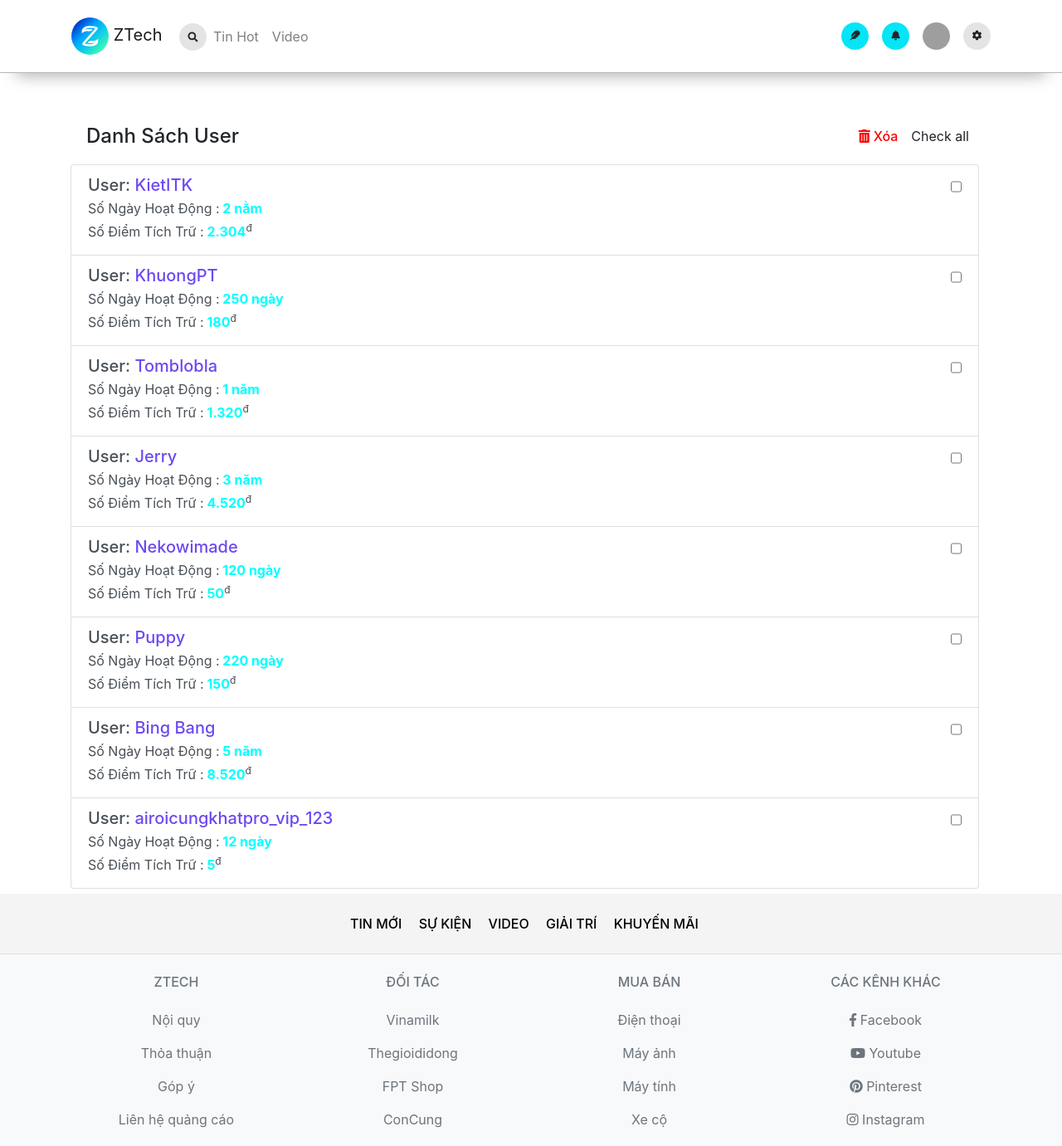
After one commit to user2304TK/Ztech, a Flask app: template templates/quanlyuser.html in a window 1280 px wide. The commit adds this page. Shown: the whole page at 83% size. Run offline with Flask 2, Linux system fonts and the light colour scheme; the template is opened without the code that fills it, so the values that code supplies are empty; some libraries are stand-ins or nearby versions; grey boxes are pictures that could not be loaded.

Commit message:
Nhiem vu da xong doi fix reps

```diff
--- a/static/css/main.css
+++ b/static/css/main.css
@@ -106,5 +106,5 @@ body,html{
 }
 .wrapper {
     min-height: 100%;
-    margin-bottom: -50px;
+    margin-bottom: -10px;
 }
--- /dev/null
+++ b/templates/quanlyuser.html
@@ -0,0 +1,462 @@
+<!DOCTYPE html>
+<html lang="en">
+<head>
+
+  <link rel="stylesheet" href="https://maxcdn.bootstrapcdn.com/bootstrap/4.5.2/css/bootstrap.min.css">
+  <script src="https://ajax.googleapis.com/ajax/libs/jquery/3.5.1/jquery.min.js"></script>
+  <link rel="stylesheet" href="https://use.fontawesome.com/releases/v5.7.0/css/all.css" integrity="sha384-lZN37f5QGtY3VHgisS14W3ExzMWZxybE1SJSEsQp9S+oqd12jhcu+A56Ebc1zFSJ" crossorigin="anonymous">
+  <script src="https://cdnjs.cloudflare.com/ajax/libs/popper.js/1.16.0/umd/popper.min.js"></script>
+  <script src="https://maxcdn.bootstrapcdn.com/bootstrap/4.5.2/js/bootstrap.min.js"></script>
+  <meta charset="UTF-8">
+  <link rel="stylesheet" href="../static/css/main.css">
+  <meta http-equiv="X-UA-Compatible" content="IE=edge">
+  <meta name="viewport" content="width=device-width, initial-scale=1.0">
+  <title>Document</title>
+   <script>
+    $(document).ready(function(){
+      if ($(window).width() > 750){
+          $(".viet").hide();
+        }
+        else
+        {
+          $(".viet").show();
+        }
+
+      $(".search-query").hide();
+
+      $(".form-group .btn").click(function(){
+        $(".search-query").toggle(200);
+
+      });
+
+      $(window).resize(function(){
+        if ($(window).width() > 750){
+          $(".viet").hide();
+        }
+        else
+        {
+          $(".viet").show();
+        }
+        if ($(window).width() > 1200){
+          $(".info-box").show();
+        }
+        else
+        {
+          $(".info-box").hide();
+        }
+      });
+
+      $(".showpopup").click(function(){
+        $(".pop1").removeClass("hidden");
+        $("body").addClass("unscroll");
+        $(".pop2").addClass("hidden");
+        $("html, body").animate({ scrollTop: 0 }, "slow");
+      });
+
+      $(".closepopup").click(function(){
+        $(".full-screen").addClass("hidden");
+        $("body").removeClass("unscroll");
+        $('iframe').attr('src', $('iframe').attr('src'));
+      });
+
+      $(".like").click(function(){
+        $(".like").toggleClass("like1");
+        if ($(".like-text").text() ==" Thích"){
+          $(".like-text").text(" Đã thích");
+
+        }
+        else{
+          $(".like-text").text(" Thích");
+        };
+      });
+
+      $(".like2").click(function(){
+        $(".like2").toggleClass("like1");
+        if ($(".like-text1").text() ==" Thích"){
+          $(".like-text1").text(" Đã thích");
+
+        }
+        else{
+          $(".like-text1").text(" Thích");
+        };
+      });
+
+      $(".fa-chevron-right").click(function(){
+        $(".pop1").addClass("hidden");
+        $(".pop2").removeClass("hidden");
+        $('.frame1').attr('src', $('.frame1').attr('src'));
+      });
+
+      $(".fa-chevron-left").click(function(){
+        $(".pop2").addClass("hidden");
+        $(".pop1").removeClass("hidden");
+        $('.frame2').attr('src', $('.frame2').attr('src'));
+      });
+
+      $(".ico-vietbai").click(function(){
+        $(".viet-bai").removeClass("hidden");
+        $("body").addClass("unscroll");
+        $("html, body").animate({ scrollTop: 0 }, "slow");
+      });
+
+      $(".dang-bai").click(function(){
+        if ( $(".tieudeviet").val() =="" ||  $(".noidungviet").val() =="" ){
+          alert("Vui lòng điền đầy đủ nội dung !!!");
+        }
+        else{
+          alert("Đã đăng bài !!!");
+          $(".viet-bai").addClass("hidden");
+          $(".tieudeviet").val("");
+          $(".noidungviet").val("");
+        };
+      });
+
+      $(".search-query").focus(function(){
+        $(".search-query").val("");
+      });
+
+      $(".chk-all").click(function(){
+        $(".chk-xoa").attr("checked",true);
+      });
+
+      $(".xoa-ho-tro").click(function(){
+        if($(".check-xoa1").is(":checked"))
+        {
+            $('.list1').remove();
+        }
+
+        if($(".check-xoa2").is(":checked"))
+        {
+            $('.list2').remove();
+        }
+
+        if($(".check-xoa3").is(":checked"))
+        {
+            $('.list3').remove();
+        }
+
+        if($(".check-xoa4").is(":checked"))
+        {
+            $('.list4').remove();
+        }
+
+        if($(".check-xoa5").is(":checked"))
+        {
+            $('.list5').remove();
+        }
+
+        if($(".check-xoa6").is(":checked"))
+        {
+            $('.list6').remove();
+        }
+
+        if($(".check-xoa7").is(":checked"))
+        {
+            $('.list7').remove();
+        }
+
+        if($(".check-xoa8").is(":checked"))
+        {
+            $('.list8').remove();
+        }
+
+        $('.chk-xoa').attr('checked', false)
+
+        if (($(".list1").length == false)&&($(".list2").length == false)&&($(".list3").length == false)&&($(".list4").length == false)&&($(".list5").length == false)&&($(".list6").length == false)&&($(".list7").length == false)&&($(".list8").length == false))
+        {
+            $('.dstrong').removeClass('hidden');
+        }
+    });
+
+   });
+
+  </script>
+</head>
+<div id="fb-root"></div>
+<body>
+  <nav class="container navbar navbar-expand-md navbar-inverse  navbar-light pb-0">
+    <!-- Brand -->
+    <div class="form-group pt-2">
+    <a class="navbar-brand" href="#"><img src="../static/img/Z-green-leaf.svg" width="45" height="45" alt="Logo"> ZTech</a>
+    <!-- search -->
+          <input type="text" class="search-query" placeholder="Type something...">
+          <button type="submit" class="btn btn-circle"><i class="fa fa-search"></i></button>
+    </div>
+
+
+
+    <!-- toggle icon -->
+    <button class="navbar-toggler mb-3" type="button" data-toggle="collapse" data-target="#collapsibleNavbar">
+      <span class="navbar-toggler-icon"></span>
+   </button>
+
+    <!-- Links -->
+    <div class="collapse navbar-collapse" id="collapsibleNavbar">
+    <ul class="navbar-nav mr-auto pb-2">
+      <li class="nav-item">
+        <a class="nav-link" href="#">Tin Hot</a>
+      </li>
+      <li class="nav-item">
+        <a class="nav-link" href="#">Video</a>
+      </li>
+    </ul>
+      <li class="nav-item li-dangnhap pr-3 pb-2 ico-vietbai">
+        <i class="fas fa-feather btn-circle" style="padding-top: 10px; background-color: rgb(4, 229, 245);" data-toggle="tooltip" data-placement="top" title="Viết bài"></i>
+        <span class="viet">Viết bài</span>
+      </li>
+      <li class="nav-item li-dangnhap pr-3 pb-2">
+        <div class="dropdown" data-toggle="dropdown" aria-haspopup="true" data-placement="top" title="Cài đặt" aria-expanded="false" >
+          <i class="fas fa-bell btn-circle" style="padding-top: 10px; background-color: rgb(4, 229, 245);" data-toggle="tooltip" data-placement="top" title="Thông báo"></i>
+        <span class="viet">Thông báo</span>
+          <div class="dropdown-menu dropdown-menu-right" style="text-align: left;" aria-labelledby="dropdownMenuButton">
+            <a class="dropdown-item" href="#" >
+              <span style="color: blue; font-weight: 400;">KhuongPT</span> <br>
+              <span style="font-size: small;">Bài viết của bạn đã bị xóa bởi đăng tải nội dung không lành mạnh !!</span>
+            </a>
+            <hr>
+            <a class="dropdown-item" href="#" >
+                <span style="color: blue; font-weight: 400;">Nekowimade</span> <br>
+                <span style="font-size: small;">Đã bình luận bài đăng của bạn</span>
+            </a>
+            <hr>
+            <a class="dropdown-item" href="#" >
+                <span style="color: blue; font-weight: 400;">Tomblobla</span> <br>
+                <span style="font-size: small;">Đã thích bài đăng của bạn</span>
+            </a>
+          </div>
+        </div>
+      </li>
+      <li class="nav-item li-dangnhap pr-3 pb-2">
+        <img class="rounded-circle" width="33" height="33" src="../static/img/khoa.jpg" alt="khoamod" data-toggle="tooltip" data-placement="top" title="Trang cá nhân">
+        <span class="viet">Trang cá nhân</span>
+      </li>
+
+      <li class="nav-item li-dangnhap pb-2">
+        <div class="dropdown" data-toggle="dropdown" aria-haspopup="true" data-placement="top" title="Cài đặt" aria-expanded="false" >
+          <i id="dropdownMenuButton" class="fas fa-cog btn-circle" style="padding-top: 10px; "></i>
+          <span class="viet">Cài đặt</span>
+          <div class="dropdown-menu dropdown-menu-right" style="text-align: left;" aria-labelledby="dropdownMenuButton">
+            <a class="dropdown-item" href="#"><i class="fas fa-user"></i> Trang cá nhân</a>
+            <a class="dropdown-item" href="#"><i class="fas fa-info"></i> Thông tin cá nhân</a>
+            <a class="dropdown-item" href="#"><i class="fas fa-user-tag"></i> Quản lý user</a>
+            <a class="dropdown-item" href="#"><i class="fas fa-paperclip"></i> Quản lý bài viết</a>
+            <a class="dropdown-item" href="#"><i class="fas fa-lock"></i> Đổi mật khẩu</a>
+            <a class="dropdown-item" href="#"><i class="fas fa-sign-out-alt"></i> Đăng xuất</a>
+          </div>
+        </div>
+      </li>
+    </div>
+  </nav>
+  <hr class="hr-shadow">
+  <br>
+  <br>
+  <section class="container wrapper">
+      <!-- title -->
+    <div class="row ml-1 pb-3 container">
+        <div style="font-weight: 500; font-size: x-large;">
+            Danh Sách User
+          </div>
+        <div class="ml-auto mr-3 form-inline">
+            <div class="pr-3 point xoa-ho-tro" style="font-weight: 500; color: red;"> <i class="fas fa-trash-alt pr-1"></i>Xóa</div>
+            <div class="point chk-all">Check all</div>
+        </div>
+      </div>
+      <!-- danh sach -->
+    <div class="list-group container pb-3">
+        <a href="#" class="list-group-item list-group-item-action flex-column align-items-start list1">
+          <div class="d-flex w-100 justify-content-between">
+            <h5 class="mb-1">User:<span style="color: rgb(109, 73, 240);"> KietITK </span></h5>
+            <input class="check-xoa1 chk-xoa" type="checkbox">
+          </div>
+          <p class="mb-1">Số Ngày Hoạt Động :<span style="color: aqua;font-weight: bold;"> 2 nằm</span> </p>
+          <p class="mb-1">Số Điểm Tích Trữ :<span style="color: aqua;font-weight: bold;"> 2.304</span><sup>đ</sup> </p>
+        </a>
+        <a href="#" class="list-group-item list-group-item-action flex-column align-items-start list2">
+          <div class="d-flex w-100 justify-content-between">
+            <h5 class="mb-1">User:<span style="color: rgb(109, 73, 240);"> KhuongPT </span></h5>
+            <input class="check-xoa2 chk-xoa" type="checkbox">
+          </div>
+          <p class="mb-1">Số Ngày Hoạt Động :<span style="color: aqua;font-weight: bold;"> 250 ngày </span> </p>
+          <p class="mb-1">Số Điểm Tích Trữ :<span style="color: aqua;font-weight: bold;"> 180</span><sup>đ</sup> </p>
+        </a>
+        <a href="#" class="list-group-item list-group-item-action flex-column align-items-start list3">
+          <div class="d-flex w-100 justify-content-between">
+            <h5 class="mb-1">User:<span style="color: rgb(109, 73, 240);"> Tomblobla </span></h5>
+            <input class="check-xoa3 chk-xoa" type="checkbox">
+          </div>
+          <p class="mb-1">Số Ngày Hoạt Động :<span style="color: aqua;font-weight: bold;"> 1 năm </span> </p>
+          <p class="mb-1">Số Điểm Tích Trữ :<span style="color: aqua;font-weight: bold;"> 1.320</span><sup>đ</sup> </p>
+        </a>
+        <a href="#" class="list-group-item list-group-item-action flex-column align-items-start list4">
+            <div class="d-flex w-100 justify-content-between">
+                <h5 class="mb-1">User:<span style="color: rgb(109, 73, 240);"> Jerry</span></h5>
+              <input class="check-xoa4 chk-xoa" type="checkbox">
+            </div>
+            <p class="mb-1">Số Ngày Hoạt Động :<span style="color: aqua;font-weight: bold;"> 3 năm </span> </p>
+            <p class="mb-1">Số Điểm Tích Trữ :<span style="color: aqua;font-weight: bold;"> 4.520</span><sup>đ</sup> </p>
+          </a>
+          <a href="#" class="list-group-item list-group-item-action flex-column align-items-start list5">
+            <div class="d-flex w-100 justify-content-between">
+                <h5 class="mb-1">User:<span style="color: rgb(109, 73, 240);"> Nekowimade </span></h5>
+              <input class="check-xoa5 chk-xoa" type="checkbox">
+            </div>
+            <p class="mb-1">Số Ngày Hoạt Động :<span style="color: aqua;font-weight: bold;"> 120 ngày </span> </p>
+            <p class="mb-1">Số Điểm Tích Trữ :<span style="color: aqua;font-weight: bold;"> 50</span><sup>đ</sup> </p>
+          </a>
+          <a href="#" class="list-group-item list-group-item-action flex-column align-items-start list6">
+            <div class="d-flex w-100 justify-content-between">
+                <h5 class="mb-1">User:<span style="color: rgb(109, 73, 240);"> Puppy </span></h5>
+              <input class="check-xoa6 chk-xoa" type="checkbox">
+            </div>
+            <p class="mb-1">Số Ngày Hoạt Động :<span style="color: aqua;font-weight: bold;"> 220 ngày </span> </p>
+            <p class="mb-1">Số Điểm Tích Trữ :<span style="color: aqua;font-weight: bold;"> 150</span><sup>đ</sup> </p>
+          </a>
+          <a href="#" class="list-group-item list-group-item-action flex-column align-items-start list7">
+            <div class="d-flex w-100 justify-content-between">
+                <h5 class="mb-1">User:<span style="color: rgb(109, 73, 240);"> Bing Bang </span></h5>
+              <input class="check-xoa7 chk-xoa" type="checkbox">
+            </div>
+            <p class="mb-1">Số Ngày Hoạt Động :<span style="color: aqua;font-weight: bold;"> 5 năm </span> </p>
+            <p class="mb-1">Số Điểm Tích Trữ :<span style="color: aqua;font-weight: bold;"> 8.520</span><sup>đ</sup> </p>
+          </a>
+          <a href="#" class="list-group-item list-group-item-action flex-column align-items-start list8">
+            <div class="d-flex w-100 justify-content-between">
+                <h5 class="mb-1">User:<span style="color: rgb(109, 73, 240);"> airoicungkhatpro_vip_123 </span></h5>
+              <input class="check-xoa8 chk-xoa" type="checkbox">
+            </div>
+            <p class="mb-1">Số Ngày Hoạt Động :<span style="color: aqua;font-weight: bold;"> 12 ngày </span> </p>
+            <p class="mb-1">Số Điểm Tích Trữ :<span style="color: aqua;font-weight: bold;"> 5</span><sup>đ</sup> </p>
+          </a>
+      </div>
+      <div class="dstrong hidden" style="text-align: center; padding: 300px; font-weight: 500; font-size: x-large; color: rgb(4, 229, 245);">
+        Danh sách trống !
+      </div>
+
+    <!-- viet bai -->
+    <div class="viet-bai full-screen hidden flex-container-center">
+      <div class="row form-inline " style="width: auto;" >
+        <div class="rounded" style="width: 500px; background-color: azure; padding: 20px;">
+          <img class="rounded-circle" src="../static/img/khoa.jpg" width="40px" height="40px" alt="">
+          <span style="font-weight: 500;"   > <span class="point">Khoaminion</span><span style="float:right" class="closepopup"><span class="point"><i class="fas fa-times"></i></span></span></span> <br>
+          <input type="text" class="mt-3 mb-3 tieudeviet" size="24" placeholder="Nhập tiêu đề !" style="font-size: xx-large; font-weight: 500;">
+          <textarea id="w3review" name="w3review" rows="20" class="noidungviet" cols="62" placeholder="nhập nội dung nè !" style="resize: none;"></textarea>
+          <hr>
+          <div style="text-align: center;" class="form-inline">
+            <div class="col-sm-4 point "><i class="fas fa-images"></i><span> Thêm ảnh: </span></div>
+            <input type="file" id="myfile" name="myfile" multiple>
+          </div>
+
+          <hr>
+
+          <button class="rounded dang-bai" style="margin-left: 190px; background-color: rgb(4, 229, 245); color: rgb(0, 0, 0);">Đăng</button>
+        </div>
+
+      </div>
+      </div>
+  </section>
+
+</body>
+
+
+  <!-- Footer -->
+<footer class="text-center text-lg-start bg-light text-muted">
+  <section class=" p-4 border-bottom " style="background-color: rgba(165, 162, 162, 0.05);">
+    <!-- Left -->
+    <div class="me-5 pl-30">
+      <a href="" class="pr-3">
+        TIN MỚI
+      </a>
+      <a href="" class="pr-3">
+        SỰ KIỆN
+      </a>
+      <a href="" class="pr-3">
+        VIDEO
+      </a>
+      <a href="" class="pr-3">
+        GIẢI TRÍ
+      </a>
+      <a href="" class="pr-3">
+        KHUYẾN MÃI
+      </a>
+    </div>
+  </section>
+
+
+  <!-- Section: Links  -->
+  <section class="mb-3">
+    <div class="container text-center text-sm-start mt-4">
+      <!-- Grid row -->
+      <div class="row mt-3 mb-3">
+        <!-- Grid column -->
+        <div class="col-sm-3 col-lg-3 col-xl-3 mx-auto mb-1">
+          <!-- Content -->
+          <h6 class="text-uppercase fw-bold mb-4">
+            ZTECH
+          </h6>
+          <p><a class="text-reset" href="#!">Nội quy</a></p>
+          <p><a class="text-reset" href="#!">Thỏa thuận</a></p>
+          <p><a class="text-reset" href="#!">Góp ý</a></p>
+          <p><a class="text-reset" href="#!">Liên hệ quảng cáo</a></p>
+
+        </div>
+        <!-- Grid column -->
+
+        <!-- Grid column -->
+        <div class="col-sm-3 col-lg-3 col-xl-3 mx-auto mb-1">
+          <!-- Links -->
+          <h6 class="text-uppercase fw-bold mb-4">
+            Đối tác
+          </h6>
+          <p>
+            <a href="#!" class="text-reset">Vinamilk</a>
+          </p>
+          <p>
+            <a href="#!" class="text-reset">Thegioididong</a>
+          </p>
+          <p>
+            <a href="#!" class="text-reset">FPT Shop</a>
+          </p>
+          <p>
+            <a href="#!" class="text-reset">ConCung</a>
+          </p>
+        </div>
+        <!-- Grid column -->
+
+        <!-- Grid column -->
+        <div class="col-sm-3 col-lg-3 col-xl-3 mx-auto mb-1">
+          <!-- Links -->
+          <h6 class="text-uppercase fw-bold mb-4">
+            Mua bán
+          </h6>
+          <p>
+            <a href="#!" class="text-reset">Điện thoại</a>
+          </p>
+          <p>
+            <a href="#!" class="text-reset">Máy ảnh</a>
+          </p>
+          <p>
+            <a href="#!" class="text-reset">Máy tính</a>
+          </p>
+          <p>
+            <a href="#!" class="text-reset">Xe cộ</a>
+          </p>
+        </div>
+        <!-- Grid column -->
+
+        <!-- Grid column -->
+        <div class="col-sm-3 col-lg-3 col-xl-3 mx-auto mb-md-0 mb-1">
+          <!-- Links -->
+          <h6 class="text-uppercase fw-bold mb-4">
+            Các kênh khác
+          </h6>
+          <p><a class="text-reset" href="https://www.facebook.com/"><i class="fab fa-facebook-f"></i> Facebook</a></p>
+          <p><a class="text-reset" href="https://www.youtube.com/"><i class="fab fa-youtube"></i> Youtube</a></p>
+          <p><a class="text-reset" href="https://www.pinterest.com/"><i class="fab fa-pinterest"></i> Pinterest</a></p>
+          <p><a class="text-reset" href="https://www.instagram.com/"><i class="fab fa-instagram"></i></i> Instagram</a></p>
+        </div>
+        <!-- Grid column -->
+      </div>
+      <!-- Grid row -->
+    </div>
+  </section>
+  <!-- Section: Links  -->
```
